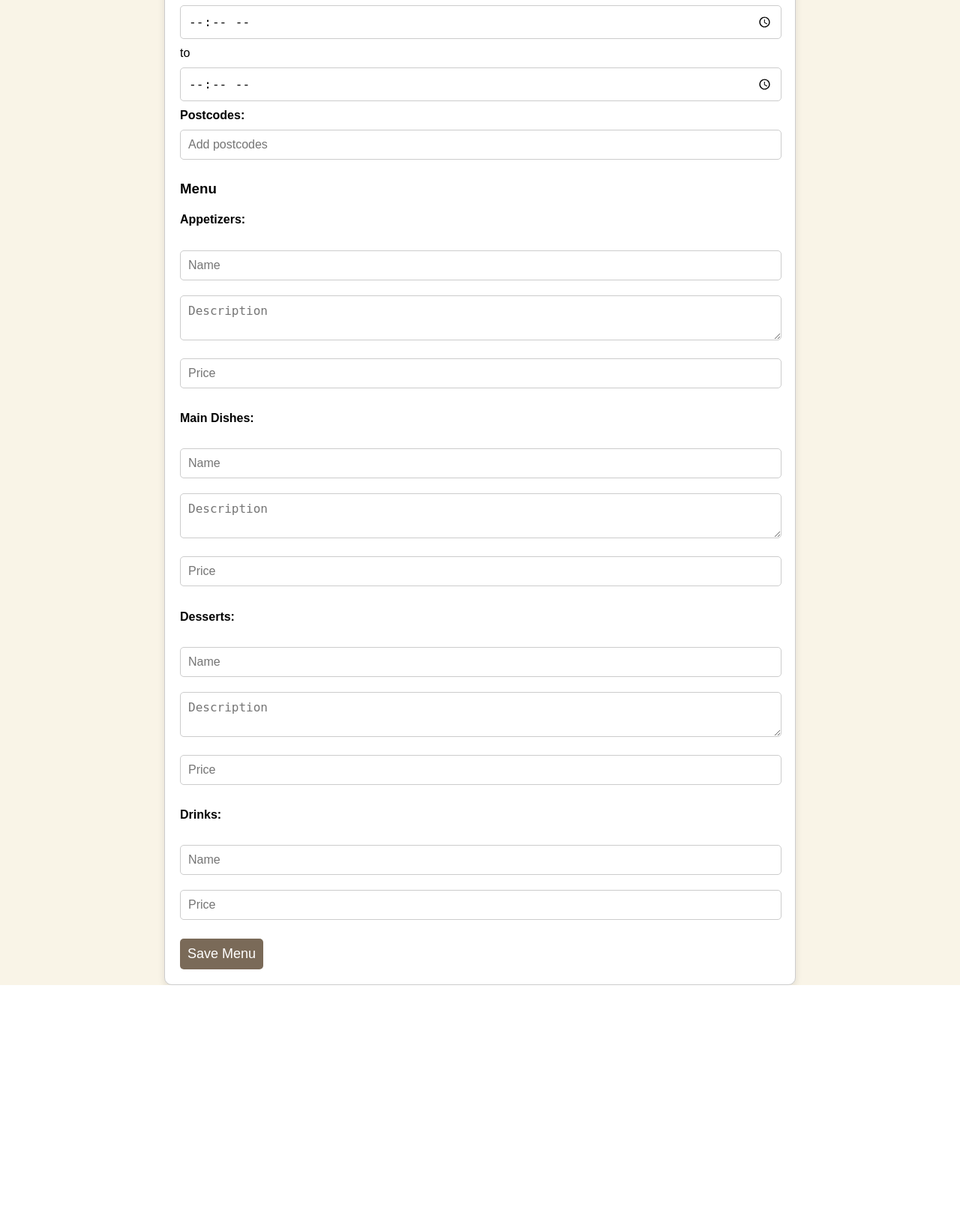
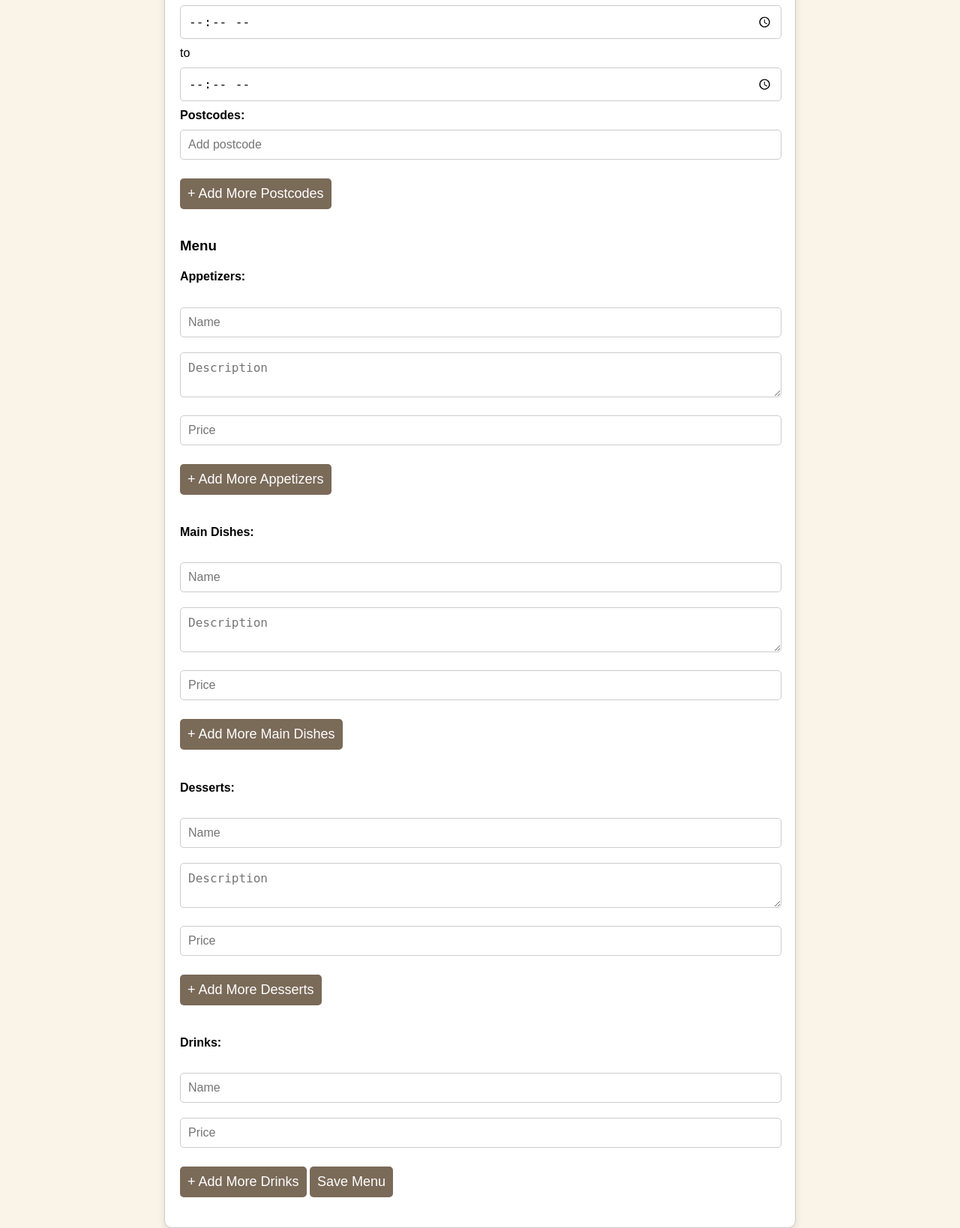
Before and after one commit to Kusha-Sharma/FLASK_DB, a Flask app: template templates/MakeMenu.html in a window 1280 px wide. Shown: the part 147-1785 px from the top of the page at 75% size. Before the commit the page ends 1461 px from the top, so only its background shows below. Run offline with Flask 3, Linux system fonts and the light colour scheme; the template is opened without the code that fills it, so the values that code supplies are empty.

Commit message:
Update MakeMenu.html

```diff
--- a/templates/MakeMenu.html
+++ b/templates/MakeMenu.html
@@ -54,6 +54,9 @@
         button:hover {
             background-color: #5c5045;
         }
+        .add-more {
+            margin-bottom: 20px;
+        }
     </style>
 </head>
 <body>
@@ -68,32 +71,82 @@
             <input type="time" name="opening_to" required><br>
 
             <label>Postcodes:</label>
-            <input type="text" name="postcode" placeholder="Add postcodes"><br>
+            <div id="postcodes">
+                <input type="text" name="postcode[]" placeholder="Add postcode">
+            </div>
+            <button type="button" class="add-more" onclick="addField('postcodes', 'postcode[]')">+ Add More Postcodes</button>
 
             <h3>Menu</h3>
             <h4>Appetizers:</h4>
-            <input type="text" name="appetizer_name" placeholder="Name">
-            <textarea name="appetizer_description" rows="2" placeholder="Description"></textarea>
-            <input type="text" name="appetizer_price" placeholder="Price">
+            <div id="appetizers">
+                <input type="text" name="appetizer_name[]" placeholder="Name">
+                <textarea name="appetizer_description[]" rows="2" placeholder="Description"></textarea>
+                <input type="text" name="appetizer_price[]" placeholder="Price">
+            </div>
+            <button type="button" class="add-more" onclick="addSection('appetizers', 'appetizer')">+ Add More Appetizers</button>
 
             <h4>Main Dishes:</h4>
-            <input type="text" name="main_name" placeholder="Name">
-            <textarea name="main_description" rows="2" placeholder="Description"></textarea>
-            <input type="text" name="main_price" placeholder="Price">
+            <div id="main-dishes">
+                <input type="text" name="main_name[]" placeholder="Name">
+                <textarea name="main_description[]" rows="2" placeholder="Description"></textarea>
+                <input type="text" name="main_price[]" placeholder="Price">
+            </div>
+            <button type="button" class="add-more" onclick="addSection('main-dishes', 'main')">+ Add More Main Dishes</button>
 
             <h4>Desserts:</h4>
-            <input type="text" name="dessert_name" placeholder="Name">
-            <textarea name="dessert_description" rows="2" placeholder="Description"></textarea>
-            <input type="text" name="dessert_price" placeholder="Price">
+            <div id="desserts">
+                <input type="text" name="dessert_name[]" placeholder="Name">
+                <textarea name="dessert_description[]" rows="2" placeholder="Description"></textarea>
+                <input type="text" name="dessert_price[]" placeholder="Price">
+            </div>
+            <button type="button" class="add-more" onclick="addSection('desserts', 'dessert')">+ Add More Desserts</button>
 
             <h4>Drinks:</h4>
-            <input type="text" name="drink_name" placeholder="Name">
-            <input type="text" name="drink_price" placeholder="Price">
+            <div id="drinks">
+                <input type="text" name="drink_name[]" placeholder="Name">
+                <input type="text" name="drink_price[]" placeholder="Price">
+            </div>
+            <button type="button" class="add-more" onclick="addSection('drinks', 'drink')">+ Add More Drinks</button>
 
             <button type="submit">Save Menu</button>
         </form>
     </div>
+
     <script>
+        // Function to add a new input field for postcodes
+        function addField(parentId, name) {
+            const container = document.getElementById(parentId);
+            const input = document.createElement('input');
+            input.type = 'text';
+            input.name = name;
+            input.placeholder = 'Add postcode';
+            container.appendChild(input);
+        }
+
+        // Function to add a new menu section (appetizers, main dishes, desserts, drinks)
+        function addSection(parentId, prefix) {
+            const container = document.getElementById(parentId);
+            const nameInput = document.createElement('input');
+            nameInput.type = 'text';
+            nameInput.name = `${prefix}_name[]`;
+            nameInput.placeholder = 'Name';
+
+            const descriptionInput = document.createElement('textarea');
+            descriptionInput.name = `${prefix}_description[]`;
+            descriptionInput.rows = 2;
+            descriptionInput.placeholder = 'Description';
+
+            const priceInput = document.createElement('input');
+            priceInput.type = 'text';
+            priceInput.name = `${prefix}_price[]`;
+            priceInput.placeholder = 'Price';
+
+            container.appendChild(nameInput);
+            container.appendChild(descriptionInput);
+            container.appendChild(priceInput);
+        }
+
+        // Populate restaurant name dynamically
         document.getElementById("restaurant-name").innerText = localStorage.getItem("restaurantName") || "Restaurant Name";
     </script>
 </body>
```
